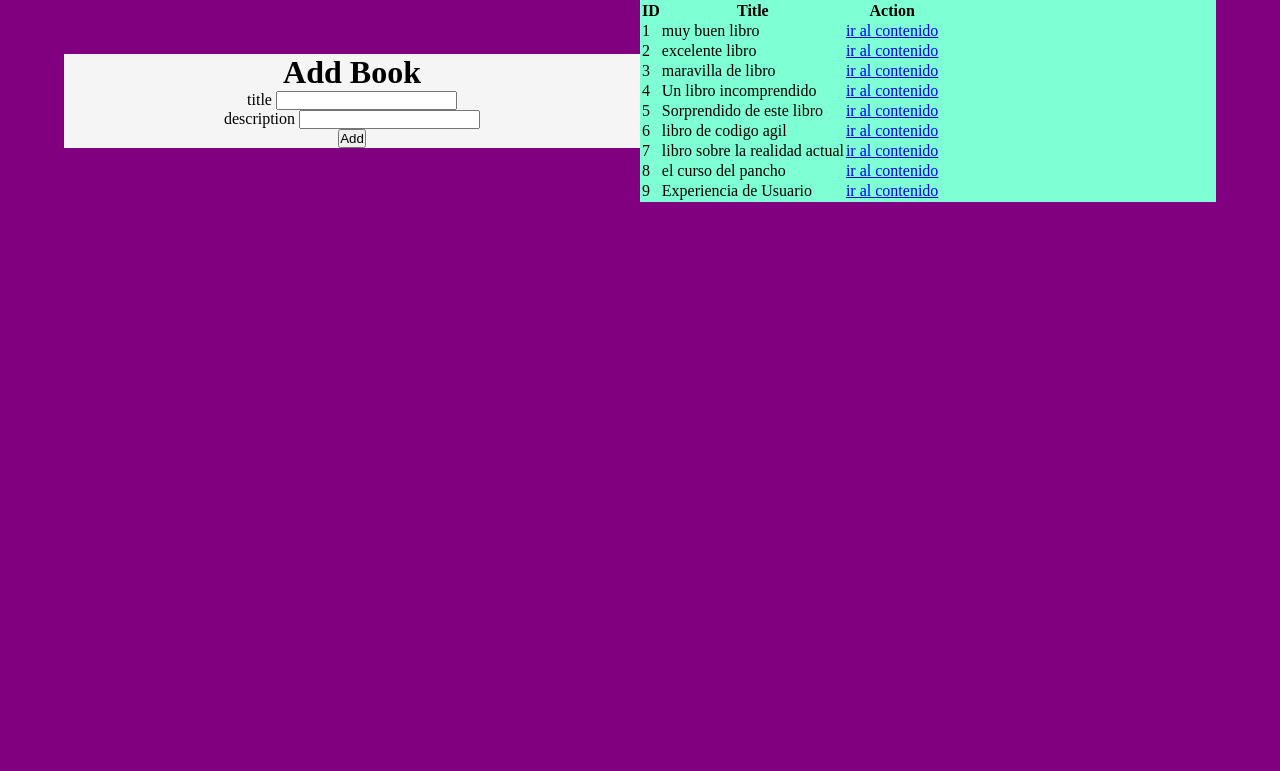
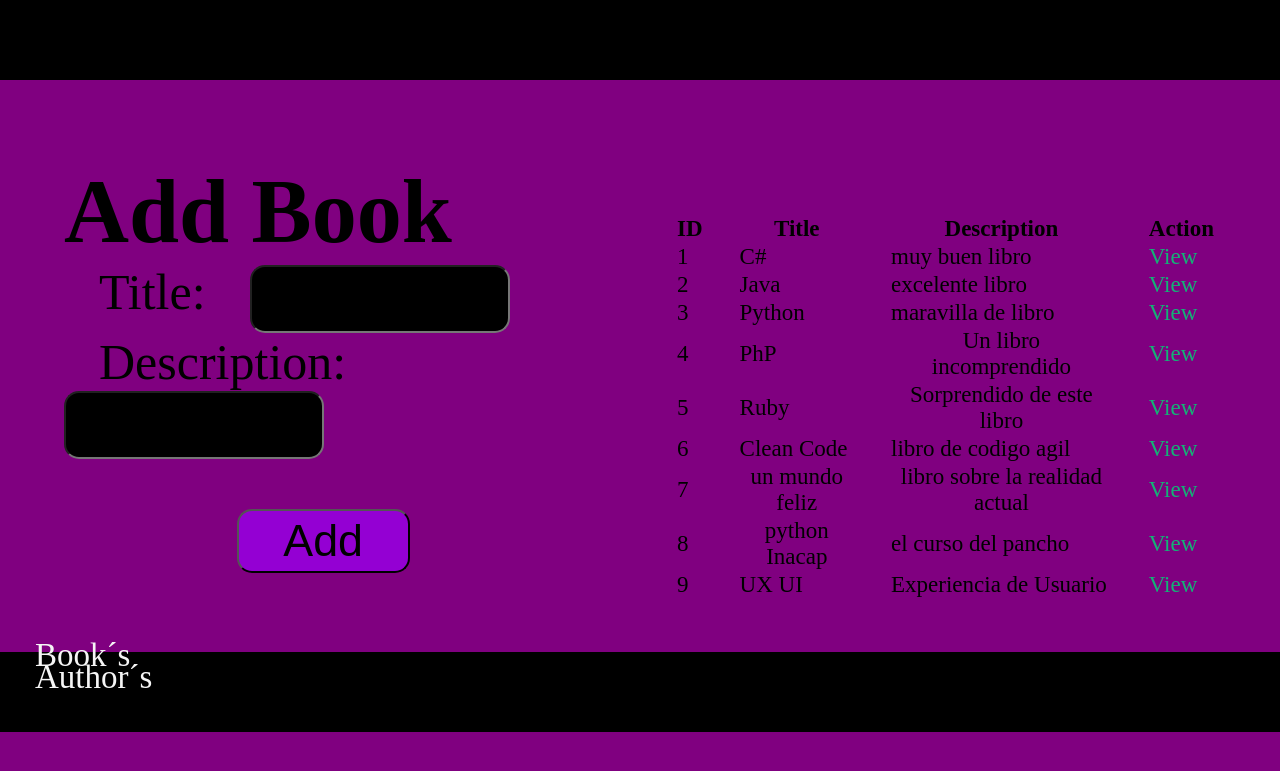
Before and after one commit to gorylactics/django-orm-libros, a Django app: page / in a window 1280 px wide. Shown: the top 771 px of the page. Run offline with Django 3.2, Linux system fonts and the light colour scheme; data comes from the database, SQL or seed files in the repository; both versions use the stored data as it was after the commit.

Commit message:
un poco de css prototipal

```diff
--- a/books_authors_app/static/css/style.css
+++ b/books_authors_app/static/css/style.css
@@ -1,8 +1,90 @@
 body{
     background-color: purple;
+
+}
+h1{
+	font-size: 90px;
+}
+p{
+	margin: 0 0 0 35px;
+	font-size: 23px;
+	display: inline-block;
+	text-align: center;
+}
+a{
+	text-decoration: none;
+	color: black;
+}
+.futura_navbar{
+	height: 10vh;
+	background-color: black;
+}
+
+.campos{
+	margin-right: 40px;
+}
+.campos p{
+	font-size: 50px;
+}
+
+.inputs{
+	font-size: 2rem;
+	height: 8vh;
+	width: 20vw;
+	border-radius: 15px 15px 15px 15px ;
+	background-color: black;
+	color: darkmagenta;
+}
+
+button{
+	margin:50px 30% 0 30%;
+	border-radius: 15px 15px 15px 15px ;
+	background-color: darkviolet;
+	width: 30%;
+	height: 8vh;
+}
+
+.boton{
+	font-size: 2.8rem;
+	margin: 0 0 0 0px;
 }
 
 .principal{
+	display: flex;
+	flex-direction: row;
+	flex-wrap: nowrap;
+	justify-content: space-around;
+	align-items: baseline;
+	align-content: stretch;
+	margin-top: 80px;
+}
+
+
+.derecha{
+	display: flex;
+	flex-direction: row;
+	flex-wrap: nowrap;
+	justify-content: space-around;
+	align-items: baseline;
+	align-content: stretch;
+}
+
+.ver{
+	color: rgb(19, 179, 118);
+}
+.futuro_footer{
+	height: 10vh;
+	background-color: black;
+	margin-top: 52px;
+
+}
+
+.footer{
+	font-size: 33px;
+	color: whitesmoke;
+	margin-top: -15px;
+}
+/* .principal{
     display: flex;
 	flex-direction: row;
 	flex-wrap: nowrap;
@@ -11,6 +93,7 @@ body{
 	align-content: stretch;
 }
 
+
 .contenidoForm{
     display: flex;
 	flex-direction: column;
@@ -18,9 +101,22 @@ body{
 	justify-content: space-around;
 	align-items: center;
 	align-content: stretch;
-    background-color: whitesmoke;
+
 }
 
+.titulo{
+
+	text-align: center;
+	font-size: 9rem;
+}
+
+th , td{
+	font-size: 1.5rem;
+}
+
+
+.izquierda{
+	width: 48vw;
+}
 .derecha{
-    background-color: aquamarine;
-}
+    /* background-color: aquamarine; */
--- a/books_authors_app/templates/books_authors_app/index.html
+++ b/books_authors_app/templates/books_authors_app/index.html
@@ -10,39 +10,44 @@
     <title>Document</title>
 </head>
 <body>
+    <div class="container__fluid">
+        <div class="row">
+            <div class="col md-12 lg-12 xl-12 xxl-12 futura_navbar"></div>
+        </div>
+    </div>
     <div class="container">
         <div class="row">
             <div class="col md-12 lg-12 xl-12 xxl-12 principal">
                 <div class="izquierda md-6 lg-6 xl-6 xxl-6">
                     <form action="/procesarLibro" method="POST" class="contenidoForm">
                         {% csrf_token %}
-                        <h1>Add Book</h1>
-                        <div>
-                            <label for="title">title</label>
-                            <input type="text" name="title" id="">
-                        </div>
-                        <div>
-                            <label for="description">description</label>
-                            <input type="text" name="description" id="">
-                        </div>
-                        <button type="submit">Add</button>
+                        <h1 class="titulo">Add Book</h1>
+                        <label class="campos" for="title"><p>Title:</p></label class="campos">
+                        <input type="text"  class="inputs" name="title" id=" class="inputs">
+                        <br>
+                        <label class="campos" for="description"><p>Description:</p></label>
+                        <input type="text"  class="inputs inputDesc" name="description" id="">
+                        <br>
+                        <button type="submit"><p class="boton">Add</p></button>
                     </form>
                 </div>
                 <div class="derecha md-6 lg-6 xl-6 xxl-6">
                     <table>
                         <thead>
                             <tr>
-                                <th>ID</th>
-                                <th>Title</th>
-                                <th>Action</th>
+                                <th><p>ID</p></th>
+                                <th><p>Title</p></th>
+                                <th><p>Description</p></th>
+                                <th><p>Action</p></th>
                             </tr>
                         </thead>
                         <tbody>
                             {% for l in libros%}
                             <tr>
-                                <td>{{l.id}}</td>
-                                <td>{{l.desc}}</td>
-                                <td><a href="book/{{l.id}}">ir al contenido</a></td>
+                                <td><p>{{l.id}}</p></td>
+                                <td><p>{{l.title}}</p></td>
+                                <td><p>{{l.desc}}</p></td>
+                                <td><p><a href="book/{{l.id}}" class="ver">View</a></p></td>
                             </tr>
                             {% endfor%}
                         </tbody>
@@ -51,5 +56,15 @@
             </div>
         </div>
     </div>
+    <div class="container__fluid">
+        <div class="row">
+            <div class="col md-12 lg-12 xl-12 xxl-12 futuro_footer">
+                <ul>
+                    <li><p class="footer"><a href="/" class="footer">Book´s</a></p></li>
+                    <li><p class="footer"><a href="authors" class="footer">Author´s</a></p></li>
+                </ul>
+            </div>
+        </div>
+    </div>
 </body>
 </html>
```
Also changed, not shown: books_authors_app/templates/books_authors_app/author.html (+15 -0 lines), books_authors_app/templates/books_authors_app/authors.html (+16 -1 lines), books_authors_app/templates/books_authors_app/book.html (+16 -1 lines), db.sqlite3.
